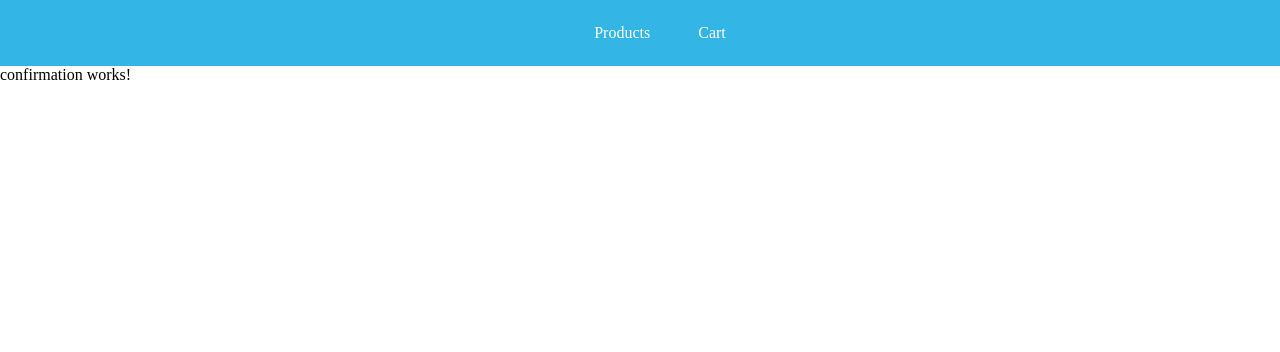
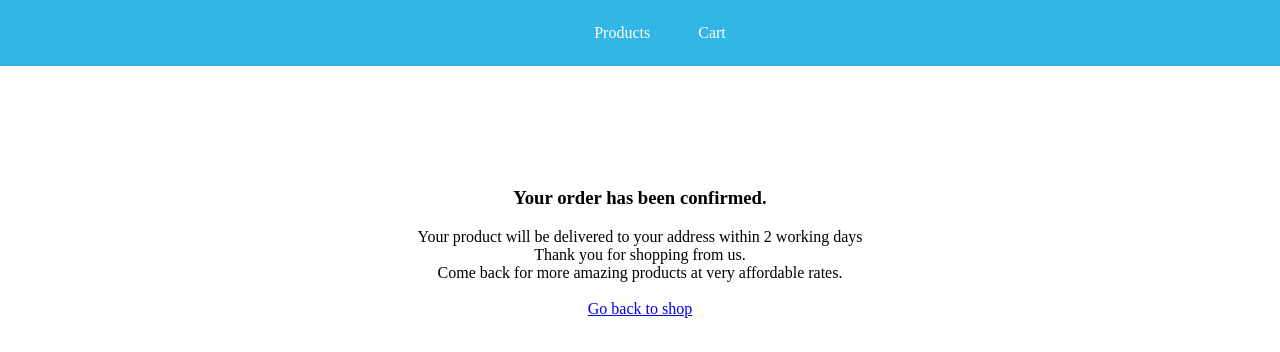
Before and after one commit to Bentil-Okyere-Boadu/store-frontend, an Angular app: page /confirmation in a window 1280 px wide. Shown: the top 352 px of the page. Built offline with nearby package versions, Linux system fonts and the light colour scheme.

Commit message:
feat: confirmation page

```diff
--- a/src/app/components/cart/cart.component.css
+++ b/src/app/components/cart/cart.component.css
@@ -46,6 +46,7 @@
 
   .form-items input{
     height: 1.6rem;
+    padding: 0.3rem;
   }
 
   .inner-container p {
--- a/src/app/components/confirmation/confirmation.component.css
+++ b/src/app/components/confirmation/confirmation.component.css
@@ -1,5 +1,6 @@
 .confirmation-container {
     display: flex;
+    flex-direction: column;
     align-items: center;
     justify-content: center;
     margin-top: 8%;
--- a/src/app/components/confirmation/confirmation.component.html
+++ b/src/app/components/confirmation/confirmation.component.html
@@ -1 +1,8 @@
-<p>confirmation works!</p>
+<div class="confirmation-container">
+    <h3>Your order has been confirmed.</h3>
+    <p>Your product will be delivered to your address within 2 working days</p>
+    <p>Thank you for shopping from us.</p>
+    <p>Come back for more amazing products at very affordable rates.</p>
+    <br>
+    <a [routerLink]="['/']">Go back to shop</a>
+</div>
```
